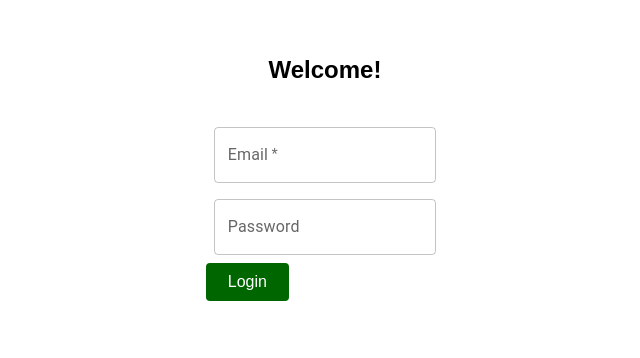
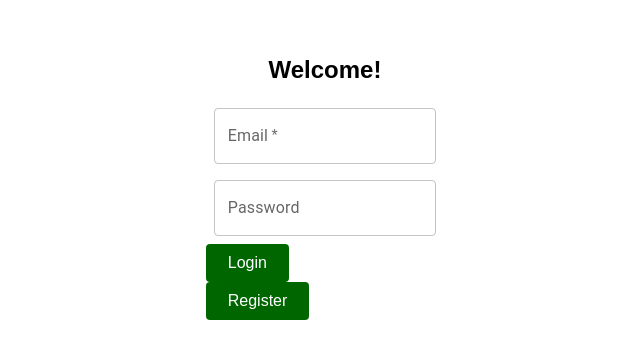
Before and after one commit to prod-des-project-2021/group_17, a React (Create React App) app in the folder frontend/: page /login in a window 1280 px wide. Shown: the part 150-508 px from the top of the page, without its empty margins (315-955 px from the left). Built offline with nearby package versions, Linux system fonts and the light colour scheme.

Commit message:
register button

```diff
--- a/frontend/src/components/navbar/Buttons.js
+++ b/frontend/src/components/navbar/Buttons.js
@@ -43,3 +43,34 @@ export const LoginButtonLink = styled(Link)`
         color: #010606;
     }
 `;
+export const RegisterButton = styled.nav`
+    display: flex;
+    align-items: center;
+    align-content: center;
+    margin-right: 24px;
+    justify-content: space-between;
+
+    @media screen and (max-width: 768px) {
+        display: none;
+    }
+`;
+export const RegisterButtonLink = styled(Link)`
+    display: flex;
+    align-items: center;
+    align-content: center;
+    border-radius: 4px;
+    background: #006600;
+    padding: 10px 22px;
+    color: #fff;
+    border: none;
+    outline: none;
+    cursor: pointer;
+    transition: all 0.2s ease-in-out;
+    text-decoration: none;
+
+    &:hover {
+        transition: all 0.2s ease-in-out;
+        background: #8c8c8c;
+        color: #010606;
+    }
+`;
--- a/frontend/src/components/navbar/Navbar.js
+++ b/frontend/src/components/navbar/Navbar.js
@@ -29,7 +29,7 @@ const Navbar = (props) => {
 
                 </NavMenu>
                 <NavButton>
-                    <Button onClick={signOut}>Logout</Button>
+                    <Button sx={{ color: "green" }} onClick={signOut}>Logout</Button>
                 </NavButton>
             </Nav>
         </>
--- a/frontend/src/pages/Login.js
+++ b/frontend/src/pages/Login.js
@@ -8,6 +8,8 @@ import { LoginButton, LoginButtonLink } from '../components/navbar/Buttons'
 import { connect } from 'react-redux';
 import { useState } from 'react'
 import { AuthActions } from '../stores/actions';
+import { RegisterButton, RegisterButtonLink } from '../components/navbar/Buttons';
+
 
 
 function Login(props) {
@@ -76,10 +78,15 @@ function Login(props) {
                         <div>
                             {/* <NavButton> */}
                             <LoginButton onClick={handleClick}>
-                                <LoginButtonLink to='/home'>Login</LoginButtonLink>
+                                <LoginButtonLink to='/welcome'>Login</LoginButtonLink>
                             </LoginButton>
+                         </div>
+                         <div>
+                            <RegisterButton >
+                                <RegisterButtonLink to='/home'>Register</RegisterButtonLink>
+                            </RegisterButton>
                             {/* </NavButton> */}
-                        </div>
+                       </div>
                     </Box>
 
                 </div>
```
